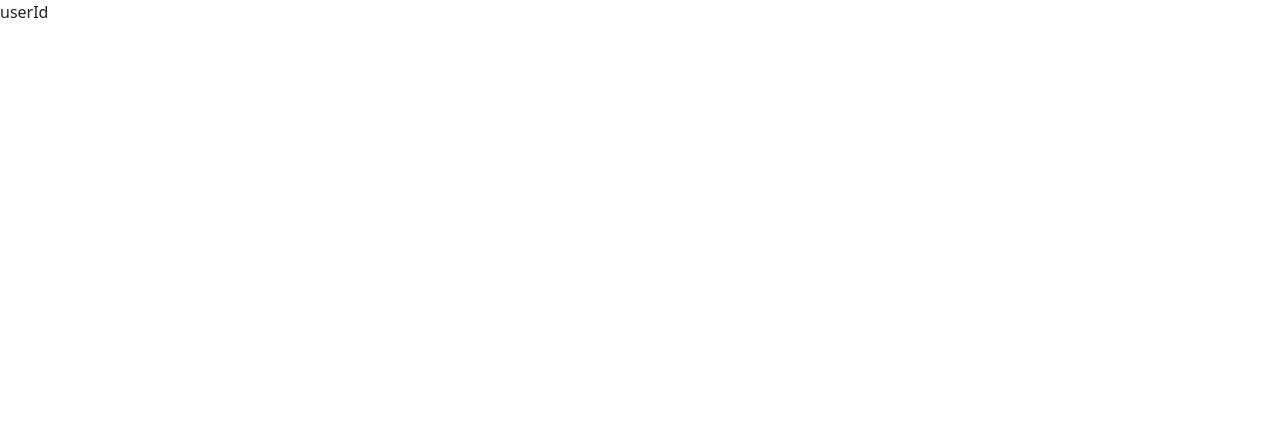
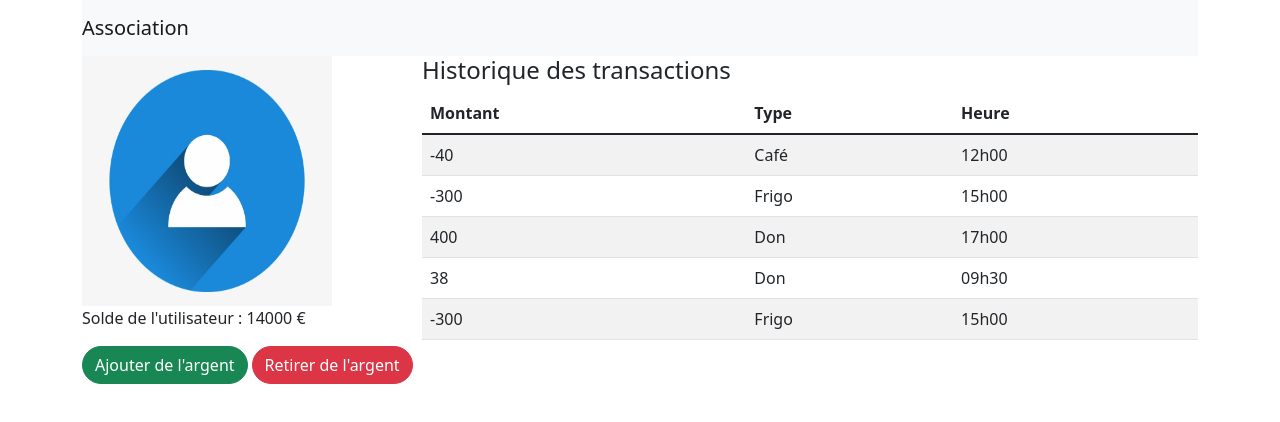
Before and after one commit to aelkadaoui/erp-money, a Nuxt app in the folder erp-money/: page /user/1 in a window 1280 px wide. Shown: the top 422 px of the page. Built offline with nearby package versions, Linux system fonts and the light colour scheme.

Commit message:
user page added

```diff
--- a/erp-money/pages/index.vue
+++ b/erp-money/pages/index.vue
@@ -1,7 +1,7 @@
 <template>
   <div class="container">
     <b-navbar type="light" variant="light">
-      <b-navbar-brand tag="h1" class="mb-0">
+      <b-navbar-brand to="/" tag="h1" class="mb-0">
         Association
       </b-navbar-brand>
     </b-navbar>
@@ -19,10 +19,10 @@
         <p class="informationItem">
           Solde de l'association : {{ solde }} €
         </p>
-        <b-button v-b-modal.modal-add-money class="informationItem" variant="success">
+        <b-button v-b-modal.modal-add-money pill class="informationItem" variant="success">
           Ajouter de l'argent
         </b-button>
-        <b-button v-b-modal.modal-remove-money variant="danger">
+        <b-button v-b-modal.modal-remove-money pill variant="danger">
           Retirer de l'argent
         </b-button>
       </div>
@@ -31,7 +31,7 @@
       <h4>Liste des membres</h4>
       <b-table class="list" :items="itemsUsers" :fields="fieldsUser" striped responsive>
         <template #cell(access_profile)="row">
-          <b-button class="mr-2" size="sm" @click="row.toggleProfile">
+          <b-button class="mr-2" size="sm" @click="openProfile(row)">
             Accéder au profil
           </b-button>
         </template>
@@ -64,45 +64,36 @@ export default {
       ],
       fieldsUser: ['first_name', 'last_name', 'access_profile'],
       itemsUsers: [
-        { isActive: true, age: 40, first_name: 'Dickerson', last_name: 'Macdonald' },
-        { isActive: false, age: 21, first_name: 'Larsen', last_name: 'Shaw' },
+        { id: 1, isActive: true, age: 40, first_name: 'Dickerson', last_name: 'Macdonald' },
+        { id: 2, isActive: false, age: 21, first_name: 'Larsen', last_name: 'Shaw' },
         {
+          id: 3,
           isActive: false,
           age: 89,
           first_name: 'Geneva',
           last_name: 'Wilson'
         },
-        { isActive: true, age: 38, first_name: 'Jami', last_name: 'Carney' },
-        { isActive: true, age: 40, first_name: 'Dickerson', last_name: 'Macdonald' },
-        { isActive: false, age: 21, first_name: 'Larsen', last_name: 'Shaw' },
+        { id: 4, isActive: true, age: 38, first_name: 'Jami', last_name: 'Carney' },
+        { id: 5, isActive: true, age: 40, first_name: 'Dickerson', last_name: 'Macdonald' },
+        { id: 6, isActive: false, age: 21, first_name: 'Larsen', last_name: 'Shaw' },
         {
+          id: 7,
           isActive: false,
           age: 89,
           first_name: 'Geneva',
           last_name: 'Wilson'
         },
-        { isActive: true, age: 40, first_name: 'Dickerson', last_name: 'Macdonald' },
-        { isActive: false, age: 21, first_name: 'Larsen', last_name: 'Shaw' },
-        {
-          isActive: false,
-          age: 89,
-          first_name: 'Geneva',
-          last_name: 'Wilson'
-        },
-        { isActive: true, age: 40, first_name: 'Dickerson', last_name: 'Macdonald' },
-        { isActive: false, age: 21, first_name: 'Larsen', last_name: 'Shaw' },
-        {
-          isActive: false,
-          age: 89,
-          first_name: 'Geneva',
-          last_name: 'Wilson'
-        }
+        { id: 8, isActive: true, age: 40, first_name: 'Dickerson', last_name: 'Macdonald' },
+        { id: 9, isActive: false, age: 21, first_name: 'Larsen', last_name: 'Shaw' }
       ]
     }
   },
   methods: {
     modifyBalance (value) {
       this.solde = Number(this.solde) + Number(value)
+    },
+    openProfile (user) {
+      this.$router.push('/user/' + user.item.id)
     }
   }
 }
--- a/erp-money/pages/user/_userId.vue
+++ b/erp-money/pages/user/_userId.vue
@@ -1,5 +1,98 @@
 <template>
-  <div>
-    userId
+  <div class="container">
+    <b-navbar type="light" variant="light">
+      <b-navbar-brand to="/" tag="h1" class="mb-0">
+        Association
+      </b-navbar-brand>
+    </b-navbar>
+    <div>
+      <div class="userListLogo">
+        <b-img class="avatar" src="../../static/logoUser.jpg" fluid alt="/" />
+        <div class="transactionListContainer">
+          <h4>
+            Historique des transactions
+          </h4>
+          <b-table class="list" striped hover responsive :items="items" />
+        </div>
+      </div>
+      <div class="information">
+        <p class="informationItem">
+          Solde de l'utilisateur : {{ solde }} €
+        </p>
+        <b-button v-b-modal.modal-add-money pill class="informationItem" variant="success">
+          Ajouter de l'argent
+        </b-button>
+        <b-button v-b-modal.modal-remove-money pill variant="danger">
+          Retirer de l'argent
+        </b-button>
+      </div>
+    </div>
+    <modify-balance-popup id="modal-add-money" title="Ajouter de l'argent" @save="modifyBalance($event)" />
+    <modify-balance-popup id="modal-remove-money" title="Retirer de l'argent" :negative="true" @save="modifyBalance($event)" />
   </div>
 </template>
+
+<script>
+import modifyBalancePopup from '~/components/modifyBalancePopup.vue'
+export default {
+  name: 'HomePage',
+  components: { modifyBalancePopup },
+  data () {
+    return {
+      solde: 14000.00,
+      items: [
+        { Montant: -40, type: 'Café', heure: '12h00' },
+        { Montant: -300, type: 'Frigo', heure: '15h00' },
+        { Montant: 400, type: 'Don', heure: '17h00' },
+        { Montant: 38, type: 'Don', heure: '09h30' },
+        { Montant: -300, type: 'Frigo', heure: '15h00' },
+        { Montant: 400, type: 'Don', heure: '17h00' },
+        { Montant: 38, type: 'Don', heure: '09h30' },
+        { Montant: -300, type: 'Frigo', heure: '15h00' },
+        { Montant: 400, type: 'Don', heure: '17h00' },
+        { Montant: 38, type: 'Don', heure: '09h30' }
+      ],
+      user: { id: 1, isActive: true, age: 40, first_name: 'Dickerson', last_name: 'Macdonald' }
+    }
+  },
+  computed: {
+    id () {
+      return this.$route.params.userId
+    }
+  },
+  methods: {
+    modifyBalance (amount) {
+    }
+  }
+}
+</script>
+
+<style>
+ .container {
+    width:100%;
+  }
+
+  .informationItem {
+    margin-right: 4px;
+  }
+
+  .userListLogo {
+    display: flex;
+  }
+
+  .transactionListContainer {
+    margin-left: 90px;
+    width: 100%;
+    max-height: 250px;
+  }
+
+  .list {
+    max-height: 250px;
+  }
+
+  .avatar {
+    max-height: 250px;
+    max-width: 250px;
+  }
+
+</style>
```
Also changed, not shown: erp-money/static/logoUser.jpg (added).
